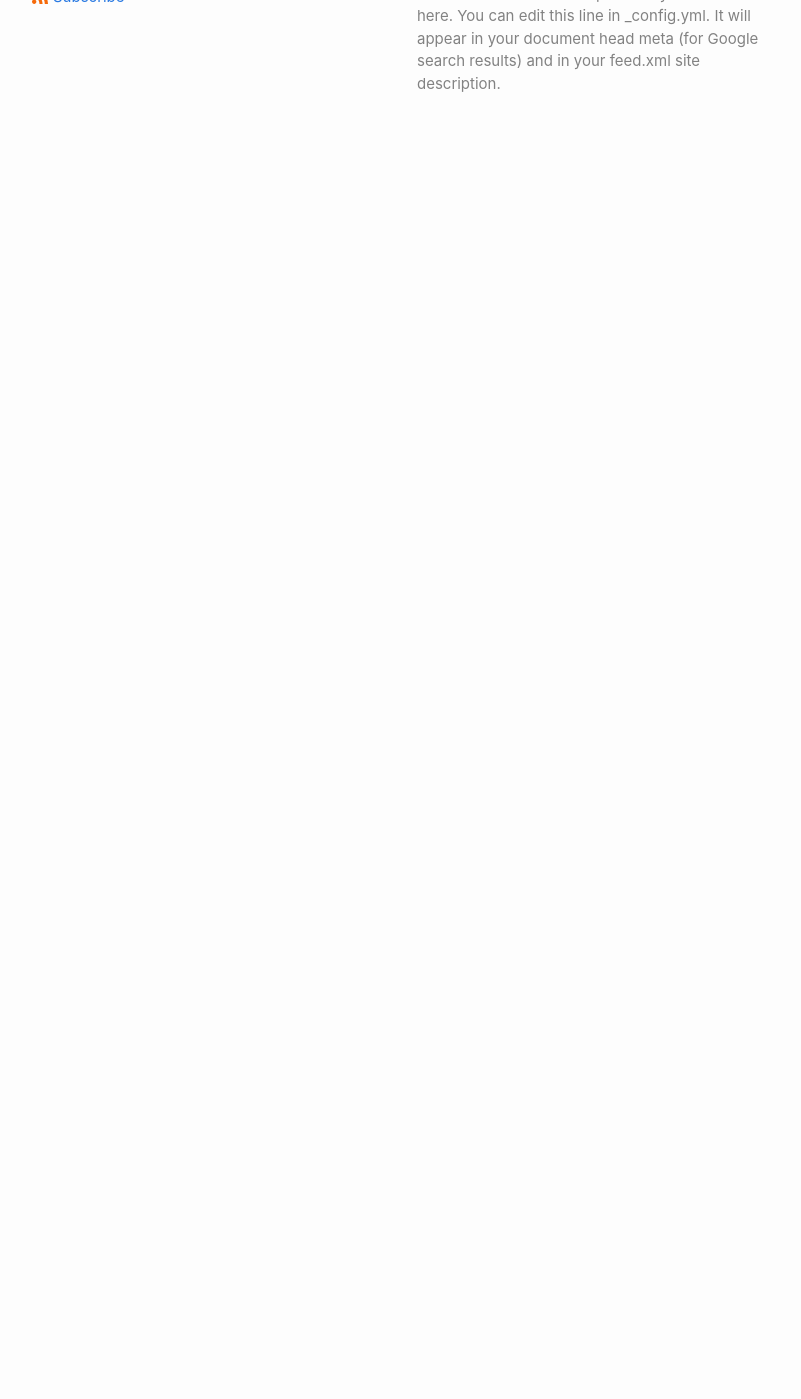
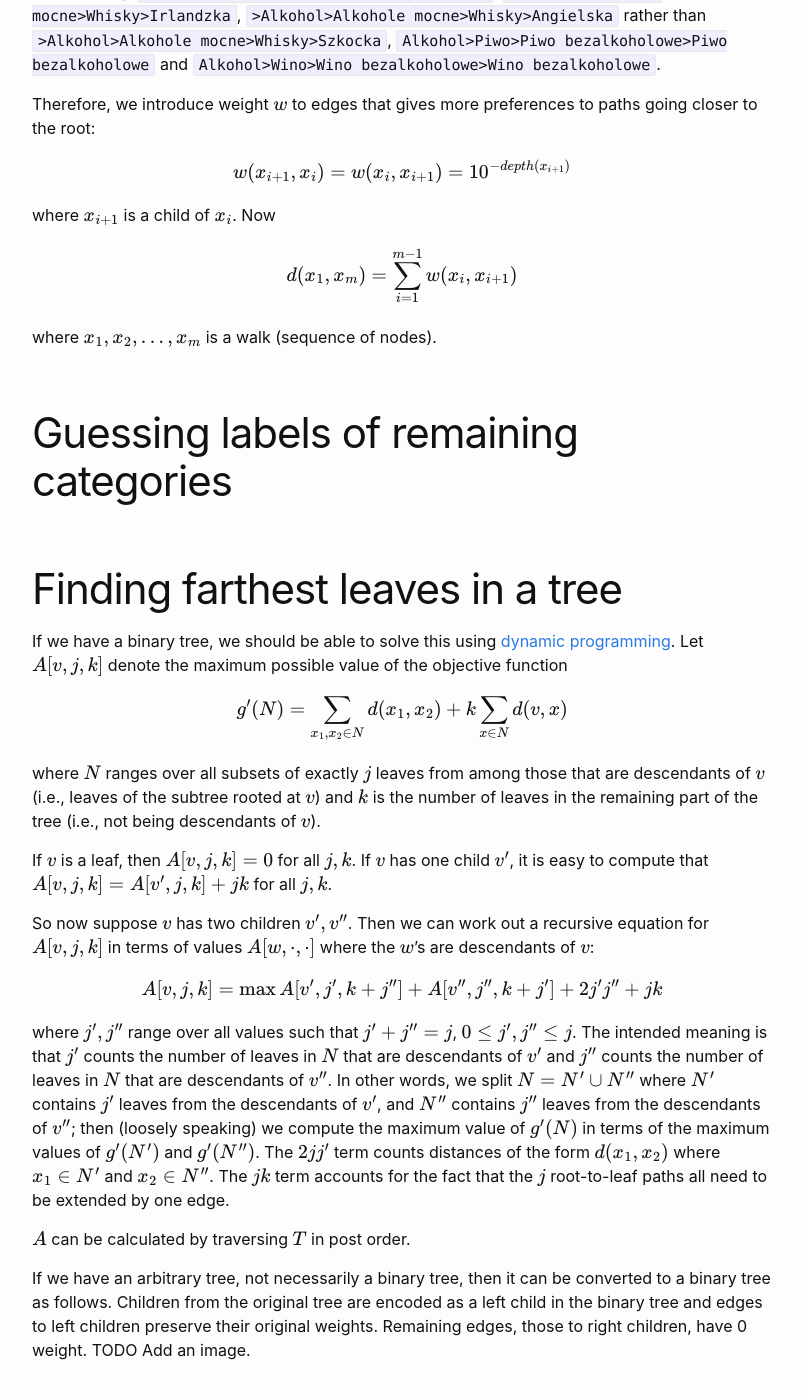
Before and after one commit to dzieciou/dzieciou.github.io, a Jekyll site: the page built from docs/_posts/2021-05-03-annotating.md, in a window 1280 px wide and 1400 px high, scrolled down 1476 px. Shown: the whole window, without its empty margins (238-1039 px from the left). Built offline with Jekyll 4.4.1, drawn with Linux system fonts in a browser that asks for light colours; before the commit the page ends 1631 px from its top, so only the background shows below that; some of the changed text lies outside the part shown.

Commit message:
Improve math

```diff
--- a/docs/_posts/2021-05-03-annotating.md
+++ b/docs/_posts/2021-05-03-annotating.md
@@ -12,7 +12,7 @@ Each product belongs to one and only one product category (e.g., ??). Product ca
 Basically, this is a problem of mapping one (structured) vocabulary to another and is well know in the literature (see e.g., ["SCHEMA - An Algorithm for Automated
 Product Taxonomy Mapping in E-commerce"][1]).
 
-We have $$M$$ product categories, $$L$$ departments and budget $$N$$ label only $$N$$ of $$M$$ product categories. We are looking for good labelling heuristics. For large M and small L we expect that one shop department can contain products from multiple categories.
+We have $$m$$ product categories, $$l$$ departments and budget $$n$$ label only $$n$$ of $$m$$ product categories. We are looking for good labelling heuristics. For large $$m$$ and small $$l$$ we expect that one shop department can contain products from multiple categories.
 
 Approach
 ========
@@ -34,8 +34,52 @@ TODO $$N1+N2=N$$, so how to split $$N$$ into $$N1$$ and $$N2$$?
 Selecting categories for labelling
 ==================================
 
+Given a tree $$T$$, we want to find a subset $$N$$ of $$n$$ leaves that are farthest apart. I.e., we want to find $$N$$ that maximizes function:
+
+$$g(N)=\sum\limits_{x_1,x_2 \in N}{d(x_1,x_2)}$$
+
+where $$d(x_1, x_2)$$ is a distance between two vertices/nodes $$x_1$$ and $$x_2$$. Now imagine, there is a subtree in $$T$$ with many very deep leaves that are close to each other but very far from leaves in other subtrees of $$T$$. If we defined the distance as just the shortest number of edges between two nodes, then maximizing $$g(N)$$ would lead to solutions where many related categories get selected, e.g. `>Alkohol>Alkohole mocne>Whisky>Szkocka`, `>Alkohol>Alkohole mocne>Whisky>Irlandzka`, `>Alkohol>Alkohole mocne>Whisky>Angielska` rather than `>Alkohol>Alkohole mocne>Whisky>Szkocka`, `Alkohol>Piwo>Piwo bezalkoholowe>Piwo bezalkoholowe` and `Alkohol>Wino>Wino bezalkoholowe>Wino bezalkoholowe`.
+
+
+Therefore, we introduce weight $$w$$ to edges that gives more preferences to paths going closer to the root:
+
+$$w(x_{i+1}, x_i) = w(x_i, x_{i+1})=10^{-depth(x_{i+1})}$$
+
+where $$x_{i+1}$$ is a child of $$x_i$$. Now
+
+$$d(x_1, x_m)=\sum\limits_{i=1}^{m-1}{w(x_i,x_{i+1})}$$
+
+where $$x_1, x_2, ..., x_m$$ is a walk (sequence of nodes).
+
 Guessing labels of remaining categories
 =======================================
 
 
+Finding farthest leaves in a tree
+=================================
+
+
+If we have a binary tree, we should be able to solve this using [dynamic programming][2].  Let $$A[v,j,k]$$ denote the maximum possible value of the objective function
+
+$$g'(N) = \sum_{x_1,x_2 \in N} d(x_1,x_2) + k \sum_{x \in N} d(v,x)$$
+
+where $$N$$ ranges over all subsets of exactly $$j$$ leaves from among those that are descendants of $$v$$ (i.e., leaves of the subtree rooted at $$v$$) and $$k$$ is the number of leaves in the remaining part of the tree (i.e., not being descendants of $$v$$).
+
+If $$v$$ is a leaf, then $$A[v,j,k]=0$$ for all $$j,k$$. If $$v$$ has one child $$v'$$, it is easy to compute that $$A[v,j,k]=A[v',j,k] + jk$$ for all $$j,k$$.
+
+So now suppose $$v$$ has two children $$v',v''$$.  Then we can work out a recursive equation for $$A[v,j,k]$$ in terms of values $$A[w,\cdot,\cdot]$$ where the $$w$$'s are descendants of $$v$$:
+
+
+$$
+A[v,j,k] = \max A[v',j',k+j''] + A[v'',j'',k+j'] + 2 j' j'' + jk
+$$
+
+where $$j',j''$$ range over all values such that $$j'+j'' = j$$, $$0 \le j',j'' \le j$$.  The intended meaning is that $$j'$$ counts the number of leaves in $$N$$ that are descendants of $$v'$$ and $$j''$$ counts the number of leaves in $$N$$ that are descendants of $$v''$$.  In other words, we split $$N=N' \cup N''$$ where $$N'$$ contains $$j'$$ leaves from the descendants of $$v'$$, and $$N''$$ contains $$j''$$ leaves from the descendants of $$v''$$; then (loosely speaking) we compute the maximum value of $$g'(N)$$ in terms of the maximum values of $$g'(N')$$ and $$g'(N'')$$.  The $$2jj'$$ term counts distances of the form $$d(x_1,x_2)$$ where $$x_1 \in N'$$ and $$x_2 \in N''$$.  The $$jk$$ term accounts for the fact that the $$j$$ root-to-leaf paths all need to be extended by one edge.
+
+$$A$$ can be calculated by traversing $$T$$ in post order.
+
+If we have an arbitrary tree, not necessarily a binary tree, then it can be converted to a binary tree as follows. Children from the original tree are encoded as a left child in the binary tree and edges to left children preserve their original weights. Remaining edges, those to right children, have 0 weight. TODO Add an image.
+
+
 [1]: https://link.springer.com/content/pdf/10.1007/978-3-642-30284-8_27.pdf
+[2]: https://en.wikipedia.org/wiki/Dynamic_programming
```
